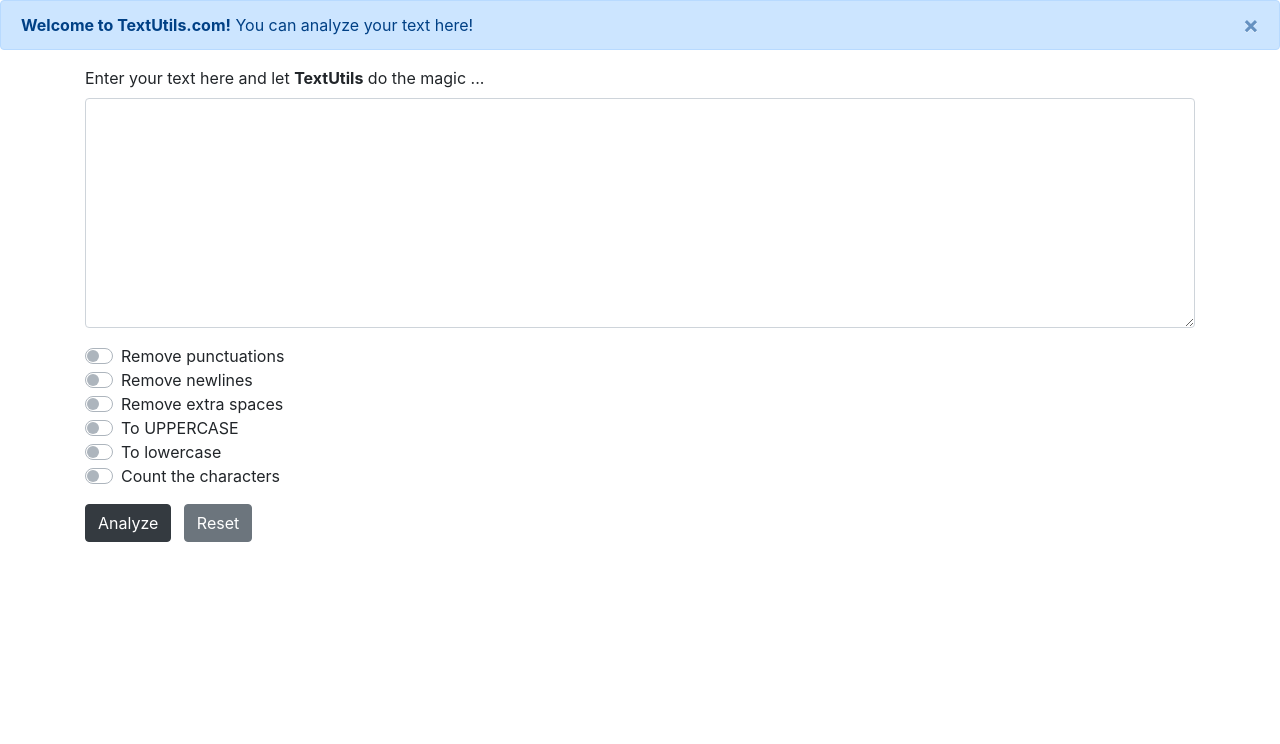
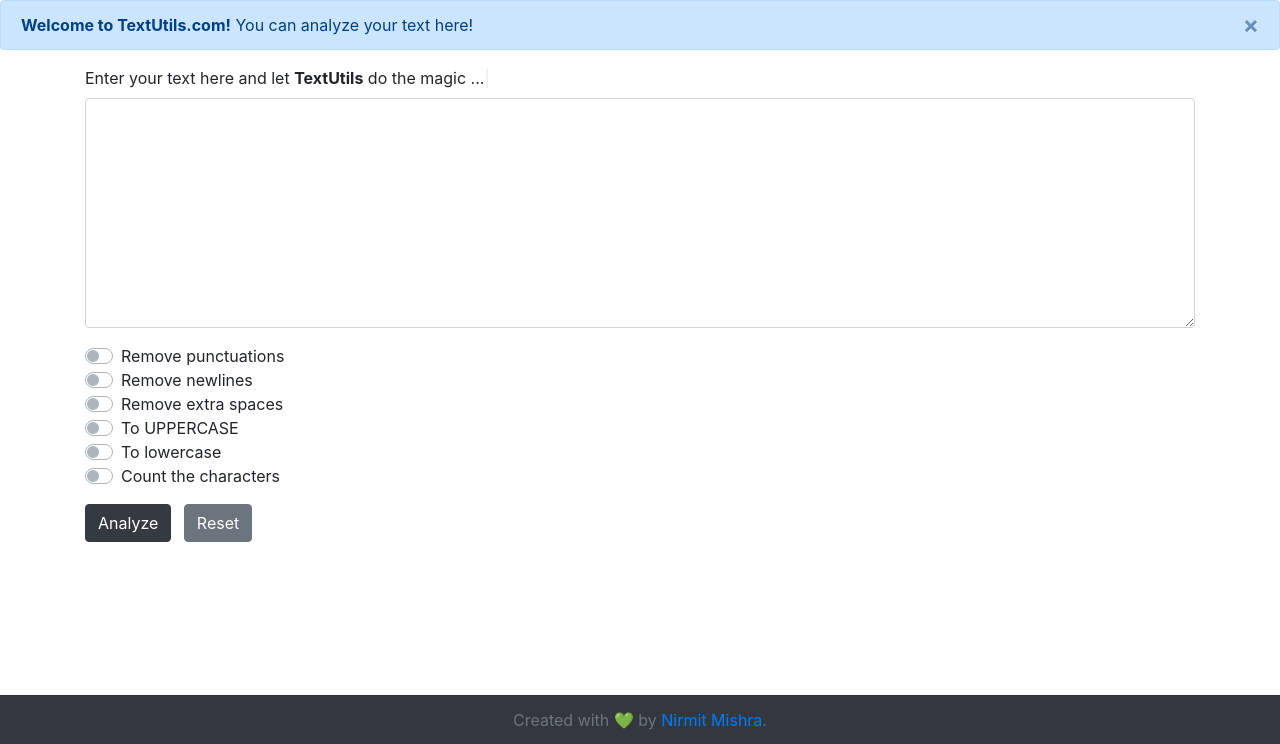
Before and after one commit to nirmit27/django-project-1, a Django app: page /p_nav/text/ in a window 1280 px wide. Shown: the part 56-800 px from the top of the page. Run offline with Django 4.2, Linux system fonts and the light colour scheme.

Commit message:
Added footer to text-utils page, injected Typed.js

```diff
--- a/p_nav/templates/text.html
+++ b/p_nav/templates/text.html
@@ -6,13 +6,28 @@
     <meta charset="utf-8">
     <meta name="viewport" content="width=device-width, initial-scale=1, shrink-to-fit=no">
 
+    <!-- Typed.js Script via CDN -->
+    <script src="https://unpkg.com/typed.js@2.0.15/dist/typed.umd.js"></script>
+
     <!-- Bootstrap CSS -->
     <link rel="stylesheet" href="https://cdn.jsdelivr.net/npm/bootstrap@4.3.1/dist/css/bootstrap.min.css"
         integrity="sha384-ggOyR0iXCbMQv3Xipma34MD+dH/1fQ784/j6cY/iJTQUOhcWr7x9JvoRxT2MZw1T" crossorigin="anonymous">
     <title>TextUtils.com</title>
+
+    <!-- Custom CSS -->
     <style>
         *::-webkit-scrollbar {
             display: none;
+        }
+
+        #footer a {
+            text-decoration: none;
+        }
+
+        #footer {
+            position: fixed;
+            bottom: 0;
+            width: 100%;
         }
     </style>
 </head>
@@ -37,10 +52,6 @@
                         target="_blank">Contact Me</a>
                 </li>
             </ul>
-            <!-- <form class="form-inline my-2 my-lg-0">
-                <input class="form-control mr-sm-2" type="search" placeholder="Search" aria-label="Search">
-                <button class="btn btn-outline-success my-2 my-sm-0" type="submit">Search</button>
-            </form> -->
         </div>
     </nav>
     <!-- ------------------------------------------------------------- -->
@@ -58,8 +69,7 @@
     <div class="container">
         <form action="/analyze" method="post"> {% csrf_token %}
             <div class="form-group">
-                <label for="text">Enter your text here and let <strong>TextUtils</strong> do the
-                    magic ...</label>
+                <label for="text" id="to-be-typed"></label>
                 <textarea class="form-control" id="exampleFormControlTextarea1" name="text" rows="9"></textarea>
             </div>
             <div class="custom-control custom-switch">
@@ -92,6 +102,16 @@
     </div>
     <!-- ------------------------------------------------------------- -->
 
+    <!--------------------------------- Footer ---------------------------->
+    <div class="text-center bg-dark" id="footer">
+        <div class="card-footer text-muted">
+            Created with &#128154 by <a href="https://www.linkedin.com/in/nirmit-mishra-0a0b6a224/"
+                target="_blank">Nirmit
+                Mishra</a>.
+        </div>
+    </div>
+    <!-- --------------------------------------------------------------- -->
+
     <!-- Optional JavaScript -->
     <!-- jQuery first, then Popper.js, then Bootstrap JS -->
     <script src="https://code.jquery.com/jquery-3.3.1.slim.min.js"
@@ -103,6 +123,14 @@
     <script src="https://cdn.jsdelivr.net/npm/bootstrap@4.3.1/dist/js/bootstrap.min.js"
         integrity="sha384-JjSmVgyd0p3pXB1rRibZUAYoIIy6OrQ6VrjIEaFf/nJGzIxFDsf4x0xIM+B07jRM"
         crossorigin="anonymous"></script>
+
+    <!-- Typed.js Javascript -->
+    <script>
+        var typed = new Typed('#to-be-typed', {
+            strings: ['Enter your text here and let <strong>TextUtils</strong> do the magic ...'],
+            typeSpeed: 50,
+        });
+    </script>
 </body>
 
 </html>
```
